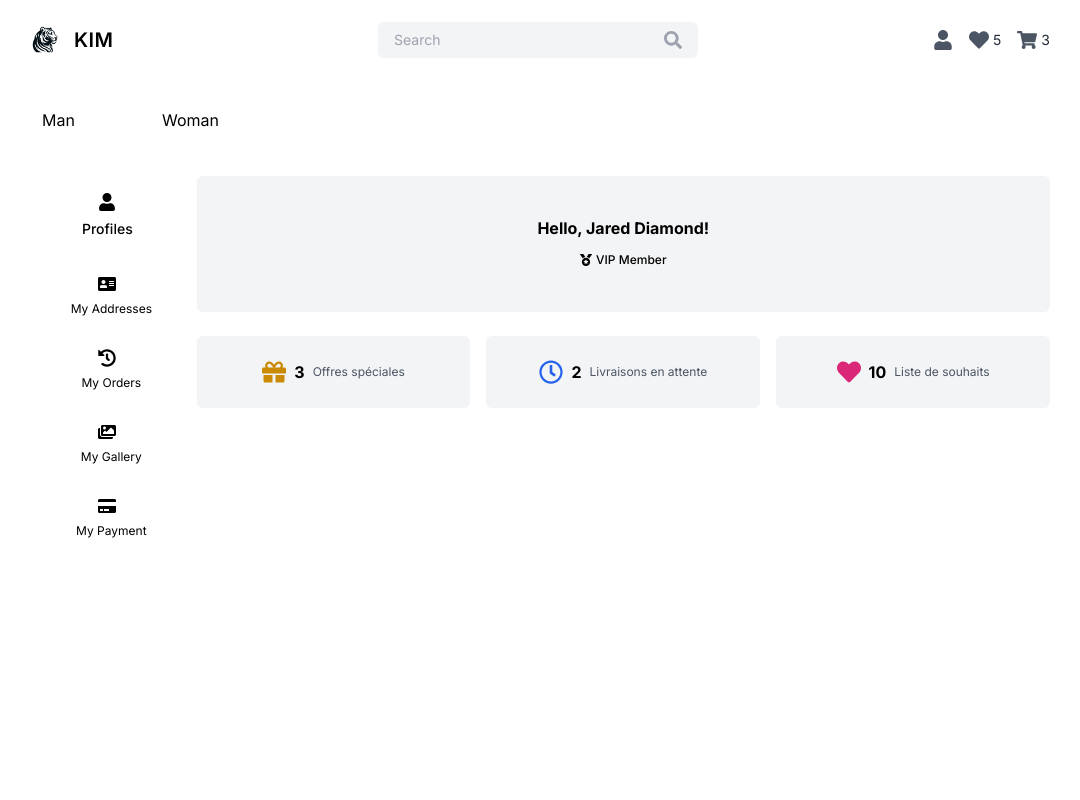
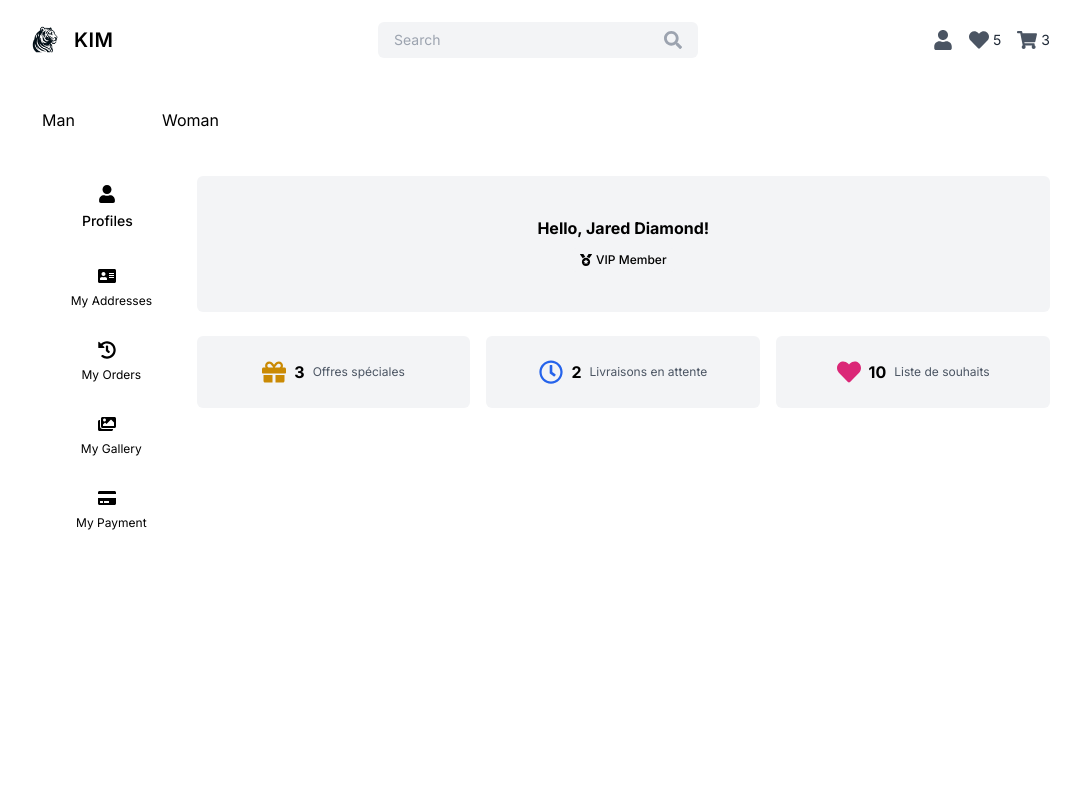
Before and after one commit to snrtn/ecommerce, a Next.js app in the folder ecommerce.front/: page /user in a window 1280 px wide. Shown: the top 800 px of the page, without its empty margins (102-1182 px from the left). Built offline with nearby package versions, Linux system fonts and the light colour scheme.

Commit message:
commit 17.07.2024

```diff
--- a/ecommerce.front/src/components/app/user/Sidebar.tsx
+++ b/ecommerce.front/src/components/app/user/Sidebar.tsx
@@ -27,7 +27,7 @@ const Sidebar: React.FC<SidebarProps> = ({
   const SideInactiveBtn = "text-black hover:bg-gray-100";
 
   return (
-    <div className="h-full w-full py-10 pr-4 pt-20 md:p-4">
+    <div className="h-full w-full px-4 py-10 md:p-2">
       <div className="mb-6 flex w-full flex-col items-start justify-center px-3 md:items-center md:px-0">
         <button
           onClick={() => setActiveSection("default")}
```
